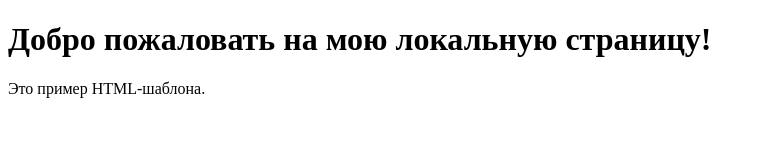
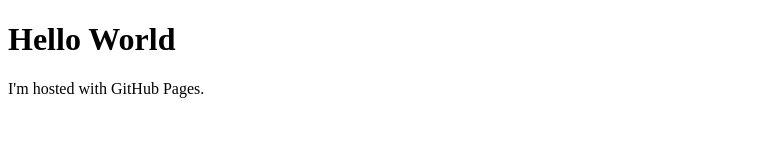
Before and after one commit to coc12farm11/destroyyour.github.io, a plain HTML site: page index.html in a window 1280 px wide. Shown: the whole page, without its empty margins (0-764 px from the left). Drawn offline with Linux system fonts and the light colour scheme.

Commit message:
Update index.html

```diff
--- a/index.html
+++ b/index.html
@@ -1,12 +1,7 @@
 <!DOCTYPE html>
-<html lang="en">
-<head>
-    <meta charset="UTF-8">
-    <meta name="viewport" content="width=device-width, initial-scale=1.0">
-    <title>Моя локальная страница</title>
-</head>
+<html>
 <body>
-    <h1>Добро пожаловать на мою локальную страницу!</h1>
-    <p>Это пример HTML-шаблона.</p>
+<h1>Hello World</h1>
+<p>I'm hosted with GitHub Pages.</p>
 </body>
 </html>
```
